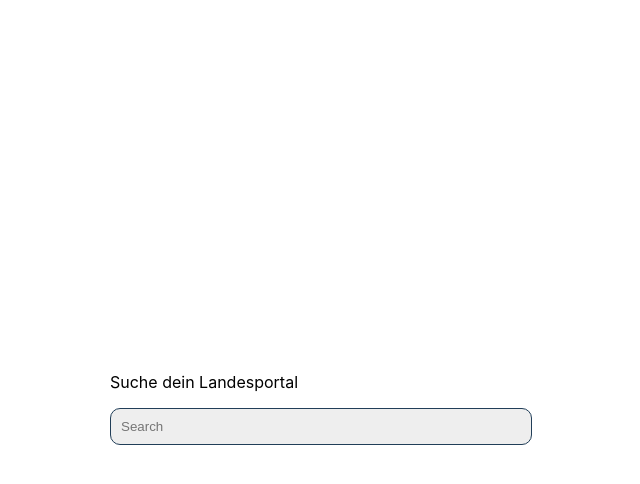
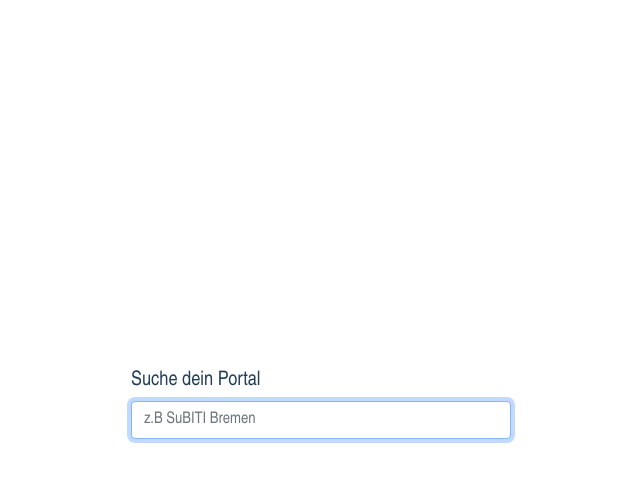
Before and after one commit to FWU-DE/vidis-button-service, a React (Create React App) app: page / in a window 1280 px wide. Both pictures are taken after a click on the link "VIDIS Anmeldung". Shown: the top 484 px of the page, without its empty margins (319-959 px from the left). Built offline with nearby package versions, Linux system fonts and the light colour scheme.

Commit message:
adding Bootstarp and UI changes

```diff
--- a/package.json
+++ b/package.json
@@ -12,9 +12,12 @@
     "@testing-library/jest-dom": "^5.14.1",
     "@testing-library/react": "^11.2.7",
     "@testing-library/user-event": "^12.8.3",
+    "bootstrap": "^5.0.2",
     "react": "^17.0.2",
+    "react-bootstrap": "^2.0.0-beta.4",
     "react-dom": "^17.0.2",
     "react-scripts": "4.0.3",
+    "rendition": "^21.4.2",
     "styled-components": "^5.3.0",
     "web-vitals": "^2.1.0"
   },
--- a/src/components/VIDISButton/VIDISButton.js
+++ b/src/components/VIDISButton/VIDISButton.js
@@ -1,7 +1,8 @@
 import React, { useState, useEffect } from 'react';
-import { Root, Button, Search, Link } from './styles.js';
+import { Root, Button, Label, FormContainer } from './styles.js';
 import logo from './assets/logo.png';
 import data from './config/data.json';
+import { Form } from 'react-bootstrap'
 
 function VIDISButton() {
 
@@ -9,6 +10,7 @@ function VIDISButton() {
   const d = data;
 
   const [showSearch, setShowSearch] = useState(false);
+  const [idpChoosed, setIdpChoosed] = useState(false);
   const [idp, setIdp] = useState();
   const [searchTerm, setSearchTerm] = useState("");
   const [searchResults, setSearchResults] = useState([]);
@@ -38,9 +40,10 @@ function VIDISButton() {
   }
   // Choose IDP and save it to localstorage
   function handleChoose(provider) {
+    setIdpChoosed(true)
     localStorage.setItem('idpData', JSON.stringify(provider));
     setIdp(JSON.parse(localStorage.getItem('idpData')));
-    setShowSearch(false);
+    //setShowSearch(false);
   }
 
   return (
@@ -49,34 +52,56 @@ function VIDISButton() {
         ? <div>
             {showSearch
               ?
-              <div>
-                <p>Suche dein Landesportal</p>
+              <FormContainer>
+                <Form>
+                <Form.Group>
+                  <Label>Suche dein Portal</Label>
+                  <Form.Control type="search" autoFocus={true} value={searchTerm} onChange={handleChange} placeholder="z.B SuBITI Bremen" />
+                </Form.Group>
+              </Form>
+                {/*<label></label>
                 <Search
                   type="text"
                   placeholder="Search"
+                  autoFocus={true}
                   value={searchTerm}
                   onChange={handleChange}
-                />
-             </div>
-            : <Button href="#" onClick={handleClick}>
+                />*/}
+             </FormContainer>
+             :<Button href="#" onClick={handleClick}>
                 <img src={logo} alt="Logo" />
                 <p>VIDIS Anmeldung</p>
-              </Button>
+               </Button>
             }
              {searchTerm
               ?
                 <ul>
                   {searchResults.map(item => (
-                    <li><Link onClick={() => handleChoose(item)}>{item.name}</Link></li>
+                    <li>
+                      {/*<Link onClick={() => handleChoose(item)}>{item.name}</Link>*/}
+                      <Button href={item.link} onClick={() => handleChoose(item)}>
+                        <img src={logo} alt="Logo" />
+                        <p>VIDIS Anmeldung {item.name}</p>
+                      </Button>
+                    </li>
                   ))}
                 </ul>
                 : <span></span>
                 }
           </div>
-        : <Button href={idp.link}>
+        :
+        <div>
+
+          {idpChoosed == false
+            ?
+
+          <Button href={idp.link}>
             <img src={logo} alt="Logo" />
             <p>VIDIS Anmeldung {idp.name}</p>
           </Button>
+
+          : <span></span> }
+          </div>
       }
     </Root>
   );
--- a/src/components/VIDISButton/config/data.json
+++ b/src/components/VIDISButton/config/data.json
@@ -13,17 +13,20 @@
       {
         "id": 3,
         "name": "Schullogin Sachsen",
-        "link": "https://demo.vidis.schule/auth/realms/vidis/dummy?SAMLRequest=lVJdT8IwFP0rS9%2B70jFBG0aCLEYSNATQB19MXe%2BgcW1nb%2BfHv7cMTfSFaNKHpvecnI%2FbCUrTtGLWhb1dw0sHGJJ301gU%2FaAgnbfCSdQorDSAIlRiM7tZiiwdiNa74CrXkCPlNFgigg%2FaWfJD4M%2BU2fd17ix2BvwG%2FKuu4G69LMg%2BhBYFYwqMS1%2B10phite8aYDLmYh5kY5D1A%2Fbk3TN4plVL0dIe1ridtqkCirRlYFXrtA0kKWMX2sqD6P8kVGfMB0munK%2BgL7YgtWwQSLIoC7IoH3mWy3rMgdb1aEhzrs7oOUigHEbDsyrnsh6eRzBiBwuLQdpQkGyQcToYU36x5bmIJxunfDx4IMnqawuX2iptd6crfTqCUFxvtyu6BqU9VDHsPXjsg0YQmU4OuxG9AT%2F9R%2FQJ%2B0mcHP%2FWbTSxKFeu0dVHMottv80jJ0BBgu%2Bg78nIcNr24UUrWvdQ0R7MYoC4JTY9av7%2BwtNP&RelayState=WrtdFLP3pbXm8PEot1FFJptgmBLiRedhNDm2kibJz-I.LEHvpy13Fwg.account-console"
+        "link": "https://demo.vidis.schule/auth/realms/vidis/protocol/openid-connect/auth?client_id=account-console&redirect_uri=https%3A%2F%2Fdemo.vidis.schule%2Fauth%2Frealms%2Fvidis%2Faccount%2F%3Ferror%3Dinvalid_request%26error_description%3DMissing%2Bparameter%253A%2Bresponse_type%23%2F&state=19749827-f5b5-41f4-bff8-c43cfbf38b7c&response_mode=fragment&response_type=code&scope=openid&nonce=aae879ea-1e64-4bdf-a764-5ef37f687491&code_challenge=0YHkcZNJe0A_-N5W0-BR8mo1kxiNUiY_RzxTixmdSHs&code_challenge_method=S256&kc_idp_hint=idp-rp-schulcampus-s-t",
+        "link2": "https://demo.vidis.schule/auth/realms/vidis/dummy?SAMLRequest=lVJdT8IwFP0rS9%2B70jFBG0aCLEYSNATQB19MXe%2BgcW1nb%2BfHv7cMTfSFaNKHpvecnI%2FbCUrTtGLWhb1dw0sHGJJ301gU%2FaAgnbfCSdQorDSAIlRiM7tZiiwdiNa74CrXkCPlNFgigg%2FaWfJD4M%2BU2fd17ix2BvwG%2FKuu4G69LMg%2BhBYFYwqMS1%2B10phite8aYDLmYh5kY5D1A%2Fbk3TN4plVL0dIe1ridtqkCirRlYFXrtA0kKWMX2sqD6P8kVGfMB0munK%2BgL7YgtWwQSLIoC7IoH3mWy3rMgdb1aEhzrs7oOUigHEbDsyrnsh6eRzBiBwuLQdpQkGyQcToYU36x5bmIJxunfDx4IMnqawuX2iptd6crfTqCUFxvtyu6BqU9VDHsPXjsg0YQmU4OuxG9AT%2F9R%2FQJ%2B0mcHP%2FWbTSxKFeu0dVHMottv80jJ0BBgu%2Bg78nIcNr24UUrWvdQ0R7MYoC4JTY9av7%2BwtNP&RelayState=WrtdFLP3pbXm8PEot1FFJptgmBLiRedhNDm2kibJz-I.LEHvpy13Fwg.account-console"
       },
       {
         "id": 4,
         "name": "FWU Testsystem",
-        "link": "https://sso.beispiel-schule.de/saml/authn?SAMLRequest=lVJNT%2BMwEP0rke%2BOE7cVxWoqFarVVgJUlcKBy8qxp9Rax856HD7%2BPU4CWjhQ7d4sz3t6HzMLlI1txaqLR7eDPx1gzF4a61AMg4p0wQkv0aBwsgEUUYnb1fWV4Hkh2uCjV96SkXIaLBEhROMd%2BSTwz5TVx%2FPSO%2BwaCLcQnoyCu91VRY4xtigY09D4%2FMlogzmqY2eByZSLBZC2QTYMWB38bwgM0ec1GGwNWDqCcw0MnG69cZFk69SEcbKX%2FCvwDatPMkgloz98UDDUWZGDtAgk26wrsln%2F0qBmc17PaKn1jE4nhzmtyylQOJeq4JzP68k8gRE72DiM0sWK8IKXtDijvNwX54JzMSvzydn0gWTb9%2B4vjNPGPZ4ush5BKH7u91u6A20CqBTyHgIOAROILBd9DjEYCMv%2F6HTBPhMX40XdJBOb9dZbo16zlbX%2B%2BTJxIlQkhg6GnhoZT9vuf4ymhwEq2t4sRkjbYctR8%2BvhLt8A&RelayState=L_zEYV1-YUiNX4lHJ3MKzG-E0EvfeoBu_QkqofOED9M._NeS12Zvd-A.account-console"
+        "link": "https://demo.vidis.schule/auth/realms/vidis/protocol/openid-connect/auth?client_id=account-console&redirect_uri=https%3A%2F%2Fdemo.vidis.schule%2Fauth%2Frealms%2Fvidis%2Faccount%2F%3Ferror%3Dinvalid_request%26error_description%3DMissing%2Bparameter%253A%2Bresponse_type%23%2F&state=19749827-f5b5-41f4-bff8-c43cfbf38b7c&response_mode=fragment&response_type=code&scope=openid&nonce=aae879ea-1e64-4bdf-a764-5ef37f687491&code_challenge=0YHkcZNJe0A_-N5W0-BR8mo1kxiNUiY_RzxTixmdSHs&code_challenge_method=S256&kc_idp_hint=sso.schule.bremen.de",
+        "link2": "https://sso.beispiel-schule.de/saml/authn?SAMLRequest=lVJNT%2BMwEP0rke%2BOE7cVxWoqFarVVgJUlcKBy8qxp9Rax856HD7%2BPU4CWjhQ7d4sz3t6HzMLlI1txaqLR7eDPx1gzF4a61AMg4p0wQkv0aBwsgEUUYnb1fWV4Hkh2uCjV96SkXIaLBEhROMd%2BSTwz5TVx%2FPSO%2BwaCLcQnoyCu91VRY4xtigY09D4%2FMlogzmqY2eByZSLBZC2QTYMWB38bwgM0ec1GGwNWDqCcw0MnG69cZFk69SEcbKX%2FCvwDatPMkgloz98UDDUWZGDtAgk26wrsln%2F0qBmc17PaKn1jE4nhzmtyylQOJeq4JzP68k8gRE72DiM0sWK8IKXtDijvNwX54JzMSvzydn0gWTb9%2B4vjNPGPZ4ush5BKH7u91u6A20CqBTyHgIOAROILBd9DjEYCMv%2F6HTBPhMX40XdJBOb9dZbo16zlbX%2B%2BTJxIlQkhg6GnhoZT9vuf4ymhwEq2t4sRkjbYctR8%2BvhLt8A&RelayState=L_zEYV1-YUiNX4lHJ3MKzG-E0EvfeoBu_QkqofOED9M._NeS12Zvd-A.account-console"
       },
       {
         "id": 5,
         "name": "Schulportal Brandenburg",
-        "link": "https://schullogin.brandenburg.de/auth/realms/schullogin/protocol/openid-connect/auth?response_type=code&client_id=schullogin-oic&redirect_uri=https%3A%2F%2Fschulportal.brandenburg.de%2Fsso%2Flogin&state=4ccec727-29c6-4a02-9e61-6d52fd1d90ed&login=true&scope=openid"
+        "link": "https://demo.vidis.schule/auth/realms/vidis/protocol/openid-connect/auth?client_id=account-console&redirect_uri=https%3A%2F%2Fdemo.vidis.schule%2Fauth%2Frealms%2Fvidis%2Faccount%2F%3Ferror%3Dinvalid_request%26error_description%3DMissing%2Bparameter%253A%2Bresponse_type%23%2F&state=19749827-f5b5-41f4-bff8-c43cfbf38b7c&response_mode=fragment&response_type=code&scope=openid&nonce=aae879ea-1e64-4bdf-a764-5ef37f687491&code_challenge=0YHkcZNJe0A_-N5W0-BR8mo1kxiNUiY_RzxTixmdSHs&code_challenge_method=S256&kc_idp_hint=idp-brannenburg-o-t",
+        "link2": "https://schullogin.brandenburg.de/auth/realms/schullogin/protocol/openid-connect/auth?response_type=code&client_id=schullogin-oic&redirect_uri=https%3A%2F%2Fschulportal.brandenburg.de%2Fsso%2Flogin&state=4ccec727-29c6-4a02-9e61-6d52fd1d90ed&login=true&scope=openid"
       }
     ]
   }
--- a/src/components/VIDISButton/styles.js
+++ b/src/components/VIDISButton/styles.js
@@ -9,21 +9,20 @@ export const Root = styled.div`
     ul {
         margin: 5px 0;
         padding: 0;
-        display: flex;
         justify-content: center;
-        width: 400px;
+        width:380px;
     }
 
     li {
-        margin: 0 5px;
         list-style-type: none;
     }
 `;
 
 export const Button = styled.a`
-    min-width: 200px;
+    width:380px;
+    text-align: center;
     border-radius: 10px;
-    margin: 0.5rem 1rem;
+    margin: 0.5rem 0;
     padding: 5px 0;
     background: #213e58;
     color: white;
@@ -42,17 +41,20 @@ export const Button = styled.a`
     p {
         display: inline-block;
         padding: 0 10px;
+        margin: 0;
+        width: 100%;
     }
+
+    &:hover {
+        color: white;
+      }
 `;
 
-export const Search = styled.input`
-    background: #eee;
-    padding:10px;
-    border-radius:10px;
-    border: 1px solid #213e58;
-    width:400px;
+export const Label = styled.label`
+    font-size: 20px;
+    padding: 5px 0;
  `;
 
- export const Link = styled.button`
-
+ export const FormContainer = styled.div`
+    width:380px;
  `;
--- a/src/index.css
+++ b/src/index.css
@@ -4,11 +4,11 @@ body, #root {
 }
 body {
   margin: 0;
-  font-family: -apple-system, BlinkMacSystemFont, 'Segoe UI', 'Roboto', 'Oxygen',
-    'Ubuntu', 'Cantarell', 'Fira Sans', 'Droid Sans', 'Helvetica Neue',
+  font-family: 'Arial Narrow', 'Droid Sans', 'Helvetica Neue',
     sans-serif;
   -webkit-font-smoothing: antialiased;
   -moz-osx-font-smoothing: grayscale;
+  color: #213E58;
 }
 
 code {
--- a/src/index.js
+++ b/src/index.js
@@ -1,5 +1,6 @@
 import React from 'react';
 import ReactDOM from 'react-dom';
+import 'bootstrap/dist/css/bootstrap.min.css';
 import './index.css';
 import App from './App';
 import reportWebVitals from './reportWebVitals';
```
Also changed, not shown: 1 other file (tests, documents, lock files or other folders).
